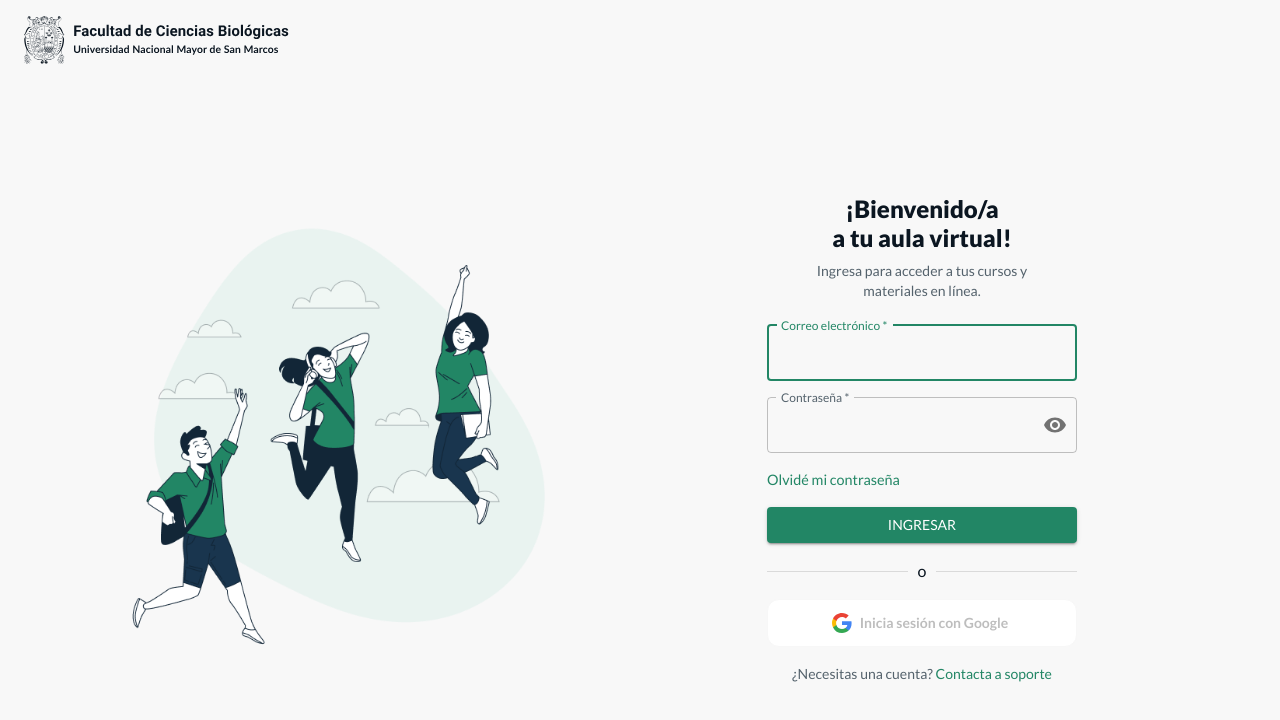
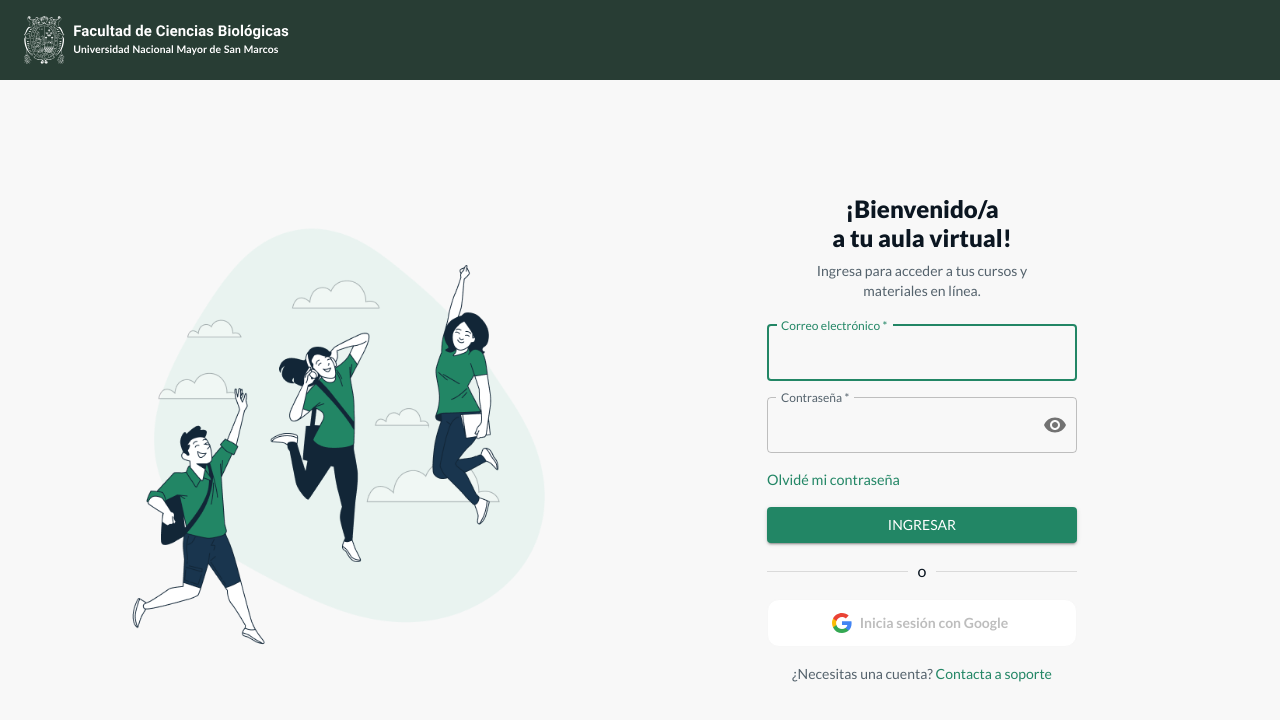
Before and after one commit to luiscavibot/unmsm-lms-spa, a React (Vite) app: page /login in a window 1280 px wide. Shown: the top 720 px of the page. Built offline with nearby package versions, Linux system fonts and the light colour scheme.

Commit message:
Update favicon and modify AuthLayout styles for improved branding

```diff
--- a/index.html
+++ b/index.html
@@ -2,9 +2,9 @@
 <html lang="en">
   <head>
     <meta charset="UTF-8" />
-    <link rel="icon" type="image/svg+xml" href="/vite.svg" />
+    <link rel="icon" type="image/x-icon" href="/favicon.ico" />
     <meta name="viewport" content="width=device-width, initial-scale=1.0" />
-    <title>Vite + React + TS</title>
+    <title>FCB-UNMSM-LMS</title>
   </head>
   <body>
     <div id="root"></div>
--- a/src/components/layouts/AuthLayout/AuthLayout.tsx
+++ b/src/components/layouts/AuthLayout/AuthLayout.tsx
@@ -15,13 +15,13 @@
 			<AppBar
 				position="static"
 				sx={{
-					bgcolor: 'transparent',
+					bgcolor: 'primary.darkest',
 					boxShadow: 'none',
 					// padding: { xs: '10px 4px', md: '12px 64px' },
 				}}
 			>
 				<Toolbar sx={{
-					color: theme.palette.secondary.darkest,
+					color: theme.palette.neutral.lightest,
 				}}>
 					<Link to="/" style={{ display: 'inline-flex', alignItems: 'center', color: 'inherit' }}>
 						<EscudoBiologiaIcon />
```
Also changed, not shown: 1 other file (tests, documents, lock files or other folders).
